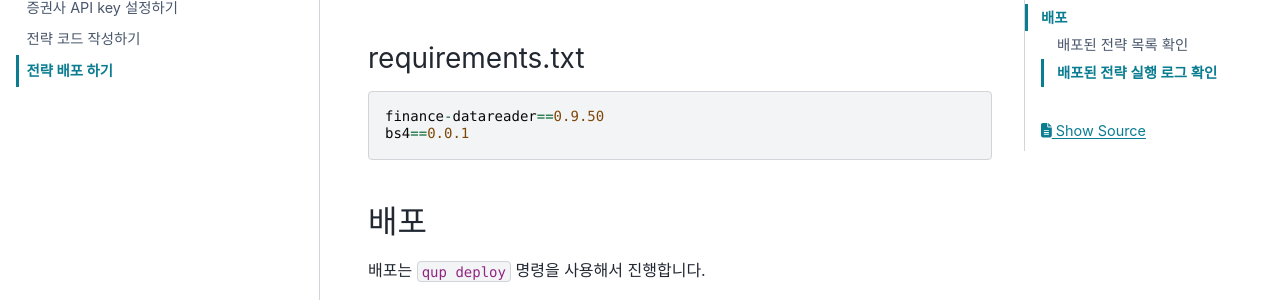
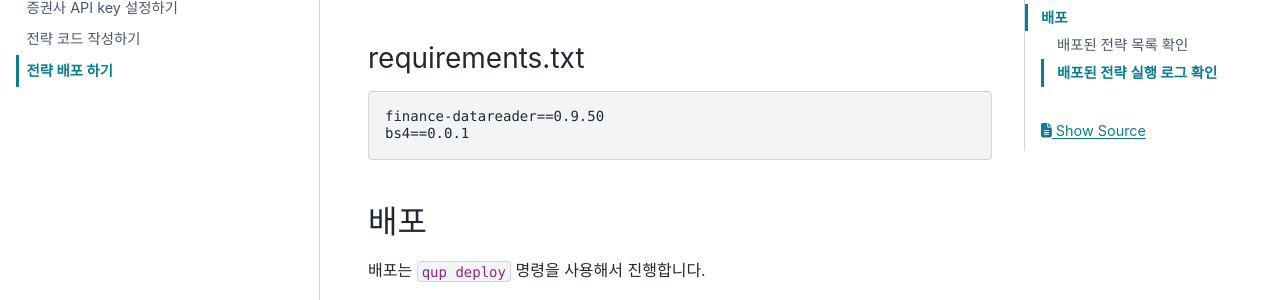
Before and after one commit to qrstai/qupyter, a Sphinx documentation site: the page built from docs/source/tutorials/deploy.md, in a window 1280 px wide and 900 px high, scrolled down 2191 px. Shown: the part 152-452 px from the top of the window. Built offline with Sphinx 7.4.7 and the PyData theme 0.15.4, drawn with Linux system fonts in a browser that asks for light colours; part of the change alters nothing that is shown.

Commit message:
docs: fix sample code

````diff
--- a/docs/source/tutorials/deploy.md
+++ b/docs/source/tutorials/deploy.md
@@ -49,7 +49,7 @@ async def trade_func(user_account, pending_orders, positions, broker):
 
 
     # 보유 중인 포지션을 장시작시 시장가에 모두 매도
-    if now.hour == 9 and minute == 10 and positions.length > 0:
+    if now.hour == 9 and now.minute == 10 and positions.length > 0:
         result = []
 
         price_map = __get_current_price_map(list(map(lambda p: p.asset_code, positions)))
@@ -117,7 +117,7 @@ async def trade_func(user_account, pending_orders, positions, broker):
 
 ### requirements.txt
 
-```
+```text
 finance-datareader==0.9.50
 bs4==0.0.1
 ```
````
